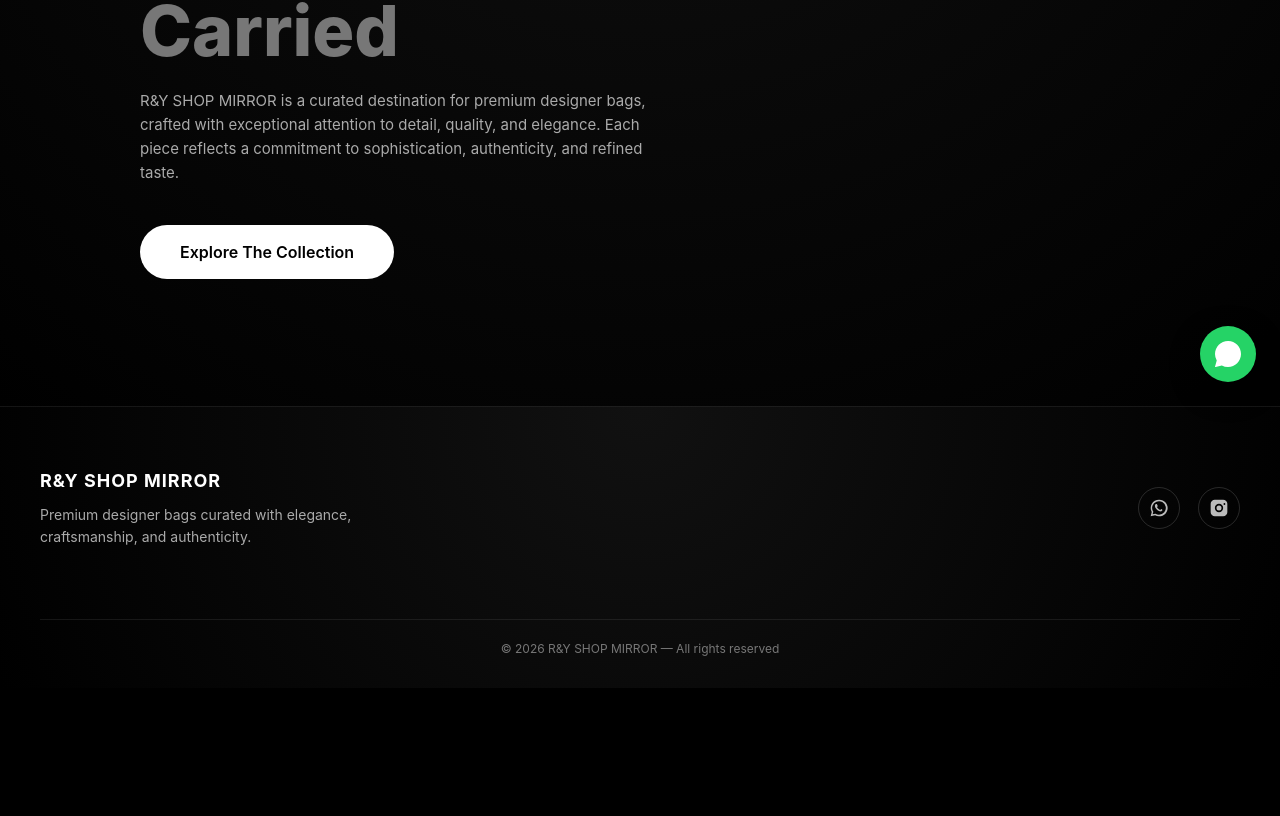
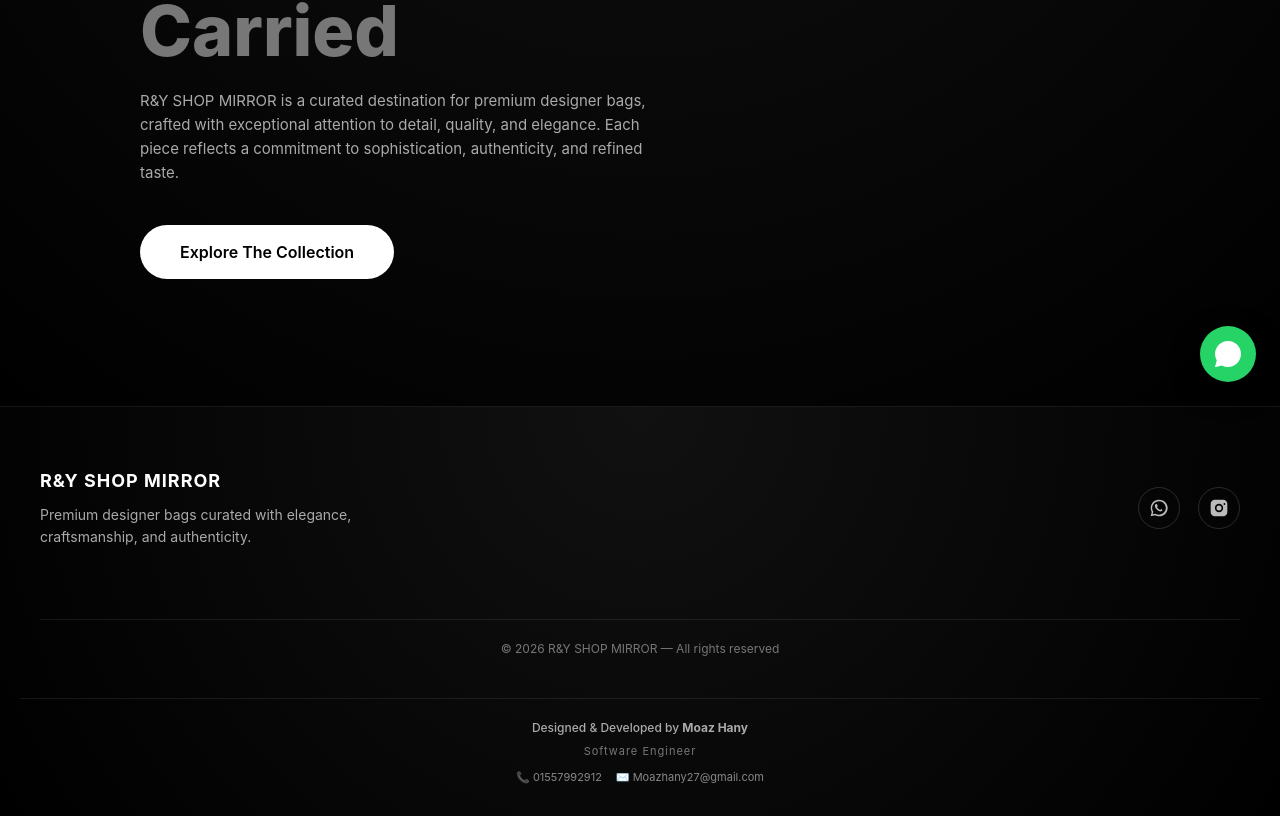
Before and after one commit to EngMoazHany/shop-yo, a React (Vite) app: page / in a window 1280 px wide. Shown: the part 394-1210 px from the top of the page. Before the commit the page ends 1082 px from the top, so only its background shows below. Built offline with nearby package versions, Linux system fonts and the light colour scheme.

Commit message:
Add luxury splash screen with logo animation

```diff
--- a/src/components/Footer.css
+++ b/src/components/Footer.css
@@ -82,3 +82,40 @@
     margin: 10px auto 0;
   }
 }
+.footer-credit {
+  margin-top: 40px;
+  padding-top: 20px;
+  border-top: 1px solid rgba(255,255,255,0.08);
+  text-align: center;
+  font-size: 12px;
+  color: #777;
+}
+
+.footer-credit p {
+  margin-bottom: 6px;
+  font-weight: 500;
+  color: #aaa;
+}
+
+.footer-credit span {
+  display: block;
+  margin-bottom: 10px;
+  font-size: 11px;
+  letter-spacing: 1px;
+}
+
+.credit-links {
+  display: flex;
+  justify-content: center;
+  gap: 14px;
+}
+
+.credit-links a {
+  color: #888;
+  text-decoration: none;
+  font-size: 11px;
+}
+
+.credit-links a:hover {
+  color: white;
+}
--- a/src/components/Footer.jsx
+++ b/src/components/Footer.jsx
@@ -47,6 +47,20 @@ export default function Footer() {
         </div>
 
       </div>
+      <div className="footer-credit">
+  <p>
+    Designed & Developed by <strong>Moaz Hany</strong>
+  </p>
+  <span>
+     Software Engineer
+  </span>
+  <div className="credit-links">
+    <a href="tel:01557992912">📞 01557992912</a>
+    <a href="mailto:Moazhany27@gmail.com">✉️ Moazhany27@gmail.com</a>
+  </div>
+</div>
+
     </footer>
   );
+
 }
--- /dev/null
+++ b/src/components/SplashScreen.jsx
@@ -0,0 +1,27 @@
+import { useEffect, useState } from "react";
+import styles from "./SplashScreen.module.css";
+import logo from "../assets/logo.png";
+
+export default function SplashScreen() {
+  const [hide, setHide] = useState(false);
+
+  useEffect(() => {
+    const timer = setTimeout(() => {
+      setHide(true);
+    }, 4000); // نفس مدة الأنيميشن
+
+    return () => clearTimeout(timer);
+  }, []);
+
+  if (hide) return null;
+
+  return (
+    <div className={styles.splash}>
+      <img
+        src={logo}
+        alt="R&Y SHOP MIRROR"
+        className={styles.splashLogo}
+      />
+    </div>
+  );
+}
--- /dev/null
+++ b/src/components/SplashScreen.module.css
@@ -0,0 +1,58 @@
+.splash {
+  position: fixed;
+  inset: 0;
+  background: black;
+  display: flex;
+  align-items: center;
+  justify-content: center;
+  z-index: 5000;
+  animation: fadeOutBg 1s ease forwards 3s;
+}
+
+.splashLogo {
+  width: 260px;
+  opacity: 0;
+  transform: scale(1.4);
+  animation:
+    shrinkIn 1s ease forwards,
+    fadeOut 1s ease forwards 2s;
+}
+
+/* Animations */
+@keyframes shrinkIn {
+  from {
+    opacity: 0;
+    transform: scale(1.4);
+  }
+  to {
+    opacity: 1;
+    transform: scale(1);
+  }
+}
+
+@keyframes fadeOut {
+  from {
+    opacity: 1;
+    transform: scale(1);
+  }
+  to {
+    opacity: 0;
+    transform: scale(0.85);
+  }
+}
+
+@keyframes fadeOutBg {
+  from {
+    opacity: 1;
+  }
+  to {
+    opacity: 0;
+  }
+}
+
+/* Mobile */
+@media (max-width: 768px) {
+  .splashLogo {
+    width: 200px;
+  }
+}
--- a/src/pages/RootLayout.jsx
+++ b/src/pages/RootLayout.jsx
@@ -2,10 +2,13 @@ import { Outlet } from "react-router-dom";
 import Navbar from "../components/Navbar";
 import Footer from "../components/Footer";
 import WhatsAppFloat from "../components/WhatsAppFloat";
+import SplashScreen from "../components/SplashScreen";
 
 export default function RootLayout() {
   return (
     <>
+      <SplashScreen />
+
       <Navbar />
 
       <main>
@@ -13,8 +16,6 @@ export default function RootLayout() {
       </main>
 
       <Footer />
-
-      {/* Floating WhatsApp Button */}
       <WhatsAppFloat />
     </>
   );
```
